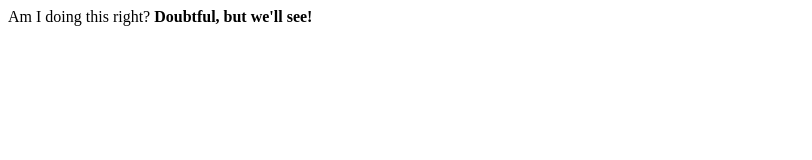
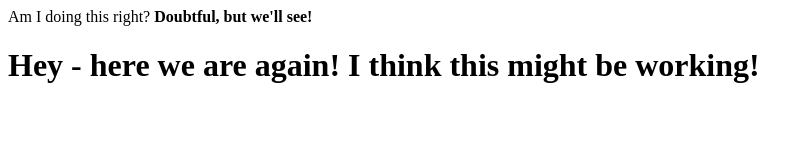
Before and after one commit to AmberGershman/first_test_repository, a plain HTML site: page index.html in a window 1280 px wide. Shown: the whole page, without its empty margins (0-812 px from the left). Drawn offline with Linux system fonts and the light colour scheme.

Commit message:
Added a header to index.html

```diff
--- a/index.html
+++ b/index.html
@@ -3,3 +3,5 @@
 </h>
 <b>Doubtful, but we'll see!</b>
 </html>
+<h1>Hey - here we are again! I think this might be working!
+</h1>
```
